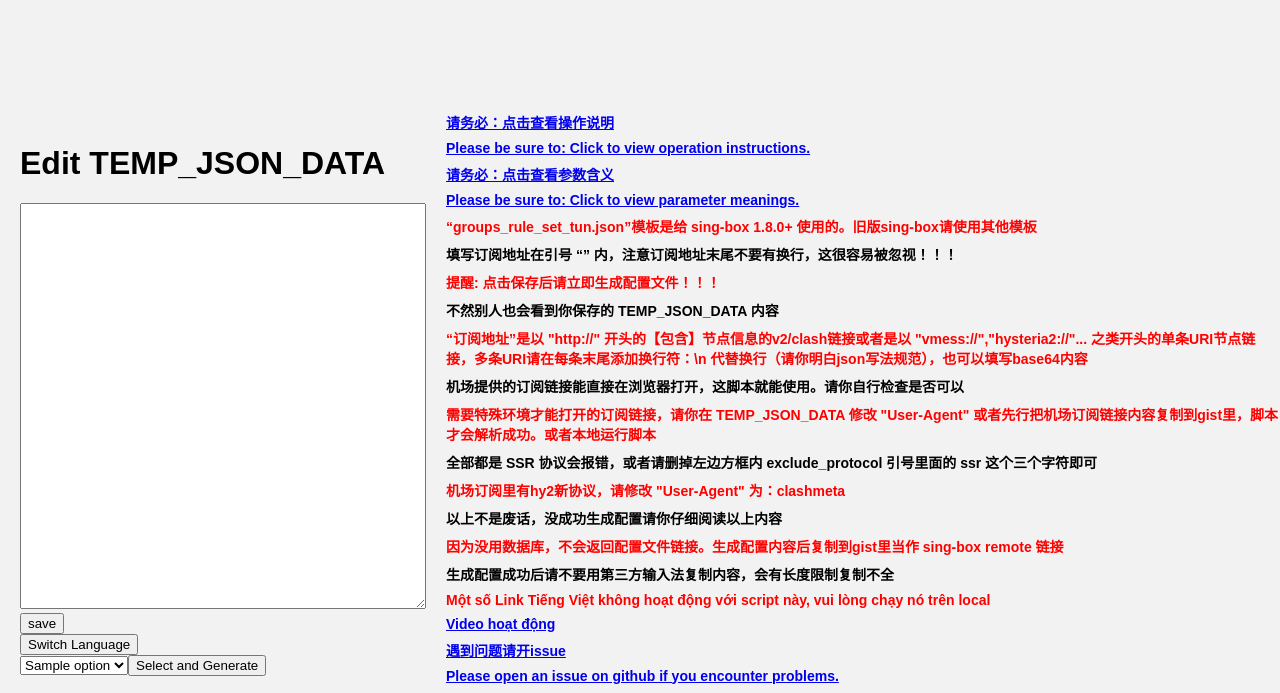
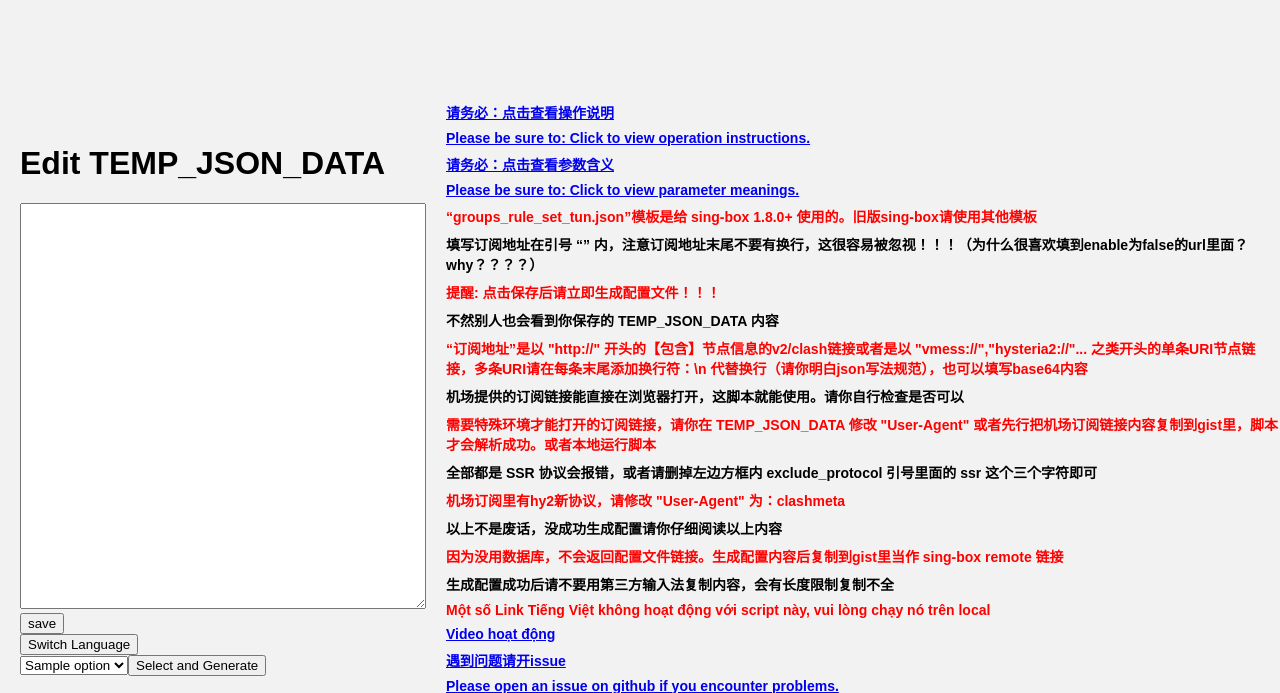
Before and after one commit to gg4924/sing-box-subscribe, a Flask app: template templates/index.html in a window 1280 px wide. Shown: the top 693 px of the page. Run offline with Flask 3, Linux system fonts and the light colour scheme; the template is opened without the code that fills it: most values are stand-ins (such as "Sample title", 1, 10 or a date in 2020).

Commit message:
Update index.html

```diff
--- a/templates/index.html
+++ b/templates/index.html
@@ -86,7 +86,7 @@
             <h3 style="margin: 8px 0; font-size: 14px;"><a href="https://github.com/Toperlock/sing-box-subscribe#providersjson%E6%96%87%E4%BB%B6" target="_blank" rel="noopener noreferrer">请务必：点击查看参数含义</a></h3>
             <h3 style="margin: 8px 0; font-size: 14px;"><a href="https://github.com/Toperlock/sing-box-subscribe/tree/main/instructions#providersjson-file" target="_blank" rel="noopener noreferrer">Please be sure to: Click to view parameter meanings.</a></h3>
             <h3 style="margin: 8px 0; font-size: 14px;" data-translate="3" data-color="red"><span style="font-weight: bold; color: red; margin: 5px 0; font-size: 14px;">“groups_rule_set_tun.json”模板是给 sing-box 1.8.0+ 使用的。旧版sing-box请使用其他模板</span></h3>
-            <h3 style="margin: 8px 0; font-size: 14px;" data-translate="4"><span style="font-weight: bold; color: black; margin: 5px 0; font-size: 14px;">填写订阅地址在引号 “” 内，注意订阅地址末尾不要有换行，这很容易被忽视！！！</span></h3>
+            <h3 style="margin: 8px 0; font-size: 14px;" data-translate="4"><span style="font-weight: bold; color: black; margin: 5px 0; font-size: 14px;">填写订阅地址在引号 “” 内，注意订阅地址末尾不要有换行，这很容易被忽视！！！（为什么很喜欢填到enable为false的url里面？why？？？？）</span></h3>
             <h3 style="margin: 8px 0; font-size: 14px;" data-translate="5" data-color="red"><span style="font-weight: bold; color: red; margin: 5px 0; font-size: 14px;">提醒: 点击保存后请立即生成配置文件！！！</span></h3>
             <h3 style="margin: 8px 0; font-size: 14px;" data-translate="6"><span style="font-weight: bold; color: black; margin: 5px 0; font-size: 14px;">不然别人也会看到你保存的 TEMP_JSON_DATA 内容</span></h3>
             <h3 style="margin: 8px 0; font-size: 14px;" data-translate="7" data-color="red"><span style="font-weight: bold; color: red; margin: 5px 0; font-size: 14px;">“订阅地址”是以 "http://" 开头的【包含】节点信息的v2/clash链接或者是以 "vmess://","hysteria2://"... 之类开头的单条URI节点链接，多条URI请在每条末尾添加换行符：\n 代替换行（请你明白json写法规范），也可以填写base64内容</span></h3>
@@ -125,7 +125,7 @@
             "1": "Please be sure to: Click to view operation instructions.",
             "2": "Please be sure to: Click to view parameter meanings.",
             "3": "The 'groups_rule_set_tun.json' template is for sing-box 1.8.0+. Please use other templates for the old version of sing-box",
-            "4": "Fill in the subscription link within the quotes '', and be careful not to have line breaks at the end of the subscription link, as this can be easily overlooked!!!",
+            "4": "Fill in the subscription link within the quotes '', and be careful not to have line breaks at the end of the subscription link, as this can be easily overlooked!!! (Why do you like to fill in URLs with enable set to false? why? ? ? ?)",
             "5": "Reminder: After clicking save, please immediately generate the configuration file!!!",
             "6": "Otherwise, others will be able to see the content of your saved TEMP_JSON_DATA.",
             "7": "The 'subscription link' starts with 'http://' and includes node information for v2/clash links or is a single URI node link starting with 'vmess://', 'hysteria2://'... etc. Link, if there are multiple URIs, please add a newline character at the end of each one: '\\n' instead of newline (please understand the json writing specification), you can also fill in the base64 content.",
```
